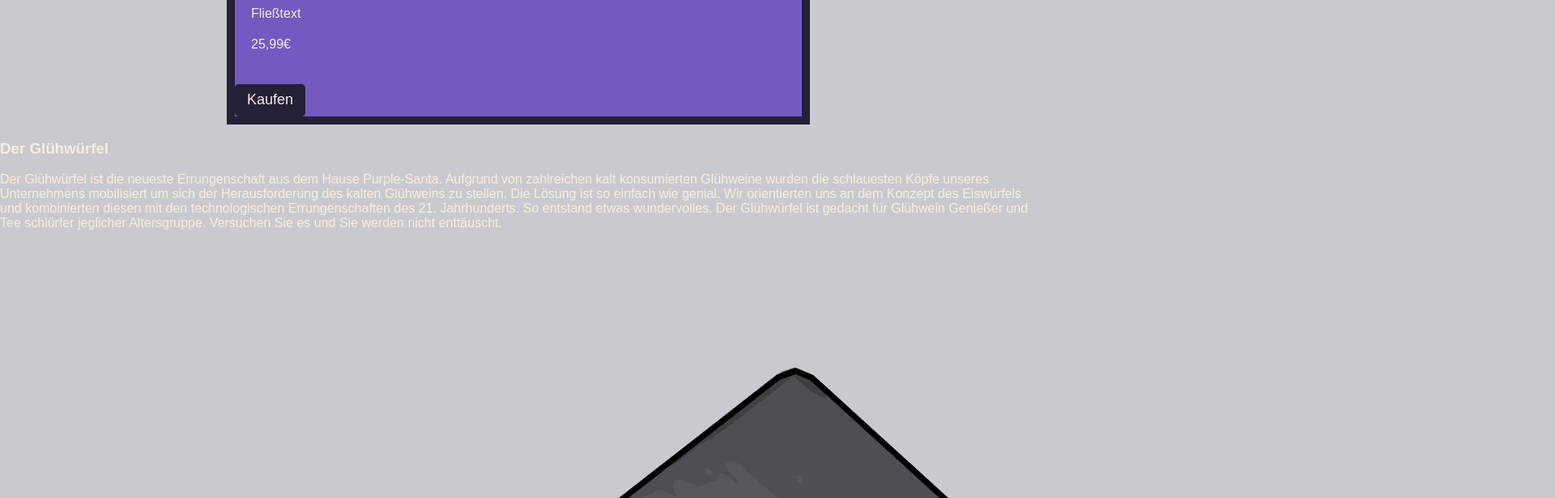
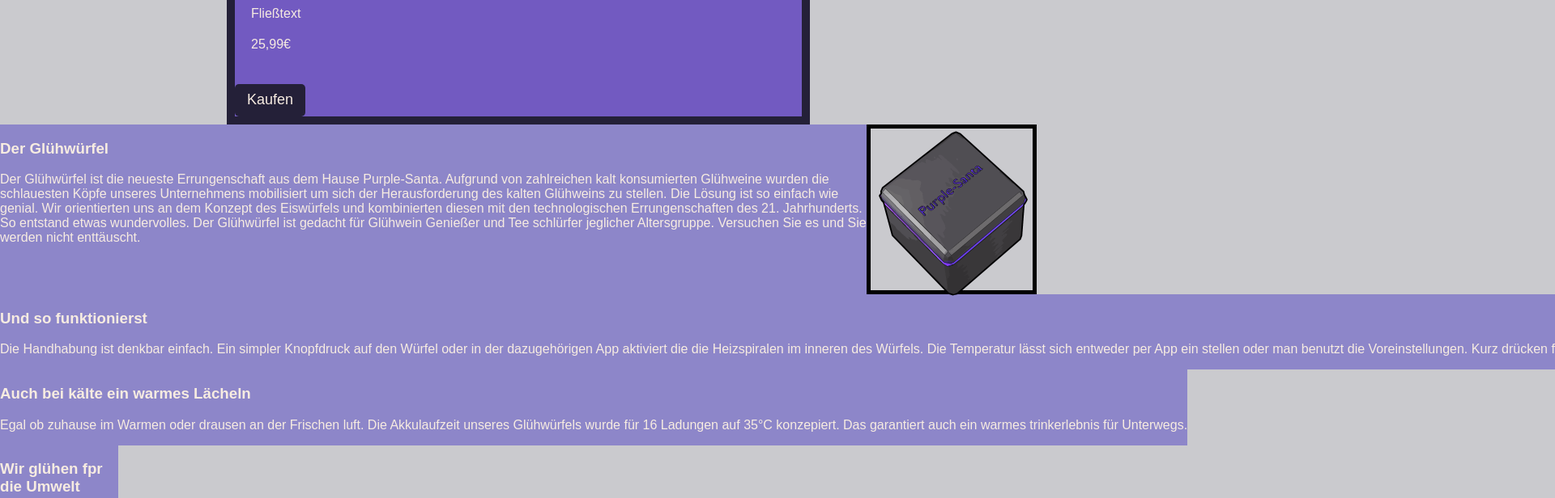
Before and after one commit to f0rkster/Purple-Santa, a plain HTML site: page index.html in a window 1280 px wide. Shown: the part 580-1196 px from the top of the page at 81% size, 1920 px wide, since content can reach past the window. Drawn offline with Linux system fonts and the light colour scheme; a web font is replaced by a local one.

Commit message:
matze push

```diff
--- a/assets/css/design-index.css
+++ b/assets/css/design-index.css
@@ -131,13 +131,24 @@ header {
 .offer .wrap .data button:hover {
     background-color: var(--linen);
     color: var(--dark-purple);
-
-.story {
-    color: var(--dark-purple);
 }
 
-.story article {
+
+.article-wrap{
+    display: flex;
+}
+.article-wrap article{
     background: var(--lavendar);
-    width: 500px;
+}
 
+.cropped-img{
+    border: 5px solid black;
+    width: 200px;
+    height: 200px;
 }
+
+.article-wrap img {
+    scale: 0.25;
+    margin-left: -430%;
+    margin-top: -220%;
+}
--- a/index.html
+++ b/index.html
@@ -51,13 +51,18 @@
         </section>
 
         <section class="story">
+            <div class="article-wrap">
                 <article>
                     <h3>Der Glühwürfel</h3>
                     <p>Der Glühwürfel ist die neueste Errungenschaft aus dem Hause Purple-Santa. Aufgrund von zahlreichen kalt konsumierten Glühweine wurden die schlauesten Köpfe unseres Unternehmens mobilisiert um sich der Herausforderung des kalten Glühweins
                         zu stellen. Die Lösung ist so einfach wie genial. Wir orientierten uns an dem Konzept des Eiswürfels und kombinierten diesen mit den technologischen Errungenschaften des 21. Jahrhunderts. So entstand etwas wundervolles. Der Glühwürfel
                         ist gedacht für Glühwein Genießer und Tee schlürfer jeglicher Altersgruppe. Versuchen Sie es und Sie werden nicht enttäuscht.</p>
                 </article>
+                <div class="cropped-img">
                     <img src="assets/images/comic_cube.png" alt="Glühwürfel">
+                </div>
+            </div>
+            <div class="article-wrap">
                 <article>
                     <h3>Und so funktionierst</h3>
                     <p>
@@ -66,17 +71,22 @@
                     </p>
                 </article>
                 <img src="assets/images/woman.jpg" alt="Frau mit Tasse">
+            </div>
+            <div class="article-wrap">
                 <article>
                     <h3>Auch bei kälte ein warmes Lächeln</h3>
                     <p>Egal ob zuhause im Warmen oder drausen an der Frischen luft. Die Akkulaufzeit unseres Glühwürfels wurde für 16 Ladungen auf 35°C konzepiert. Das garantiert auch ein warmes trinkerlebnis für Unterwegs. </p>
                 </article>
                 <img src="assets/images/christmas_market.jpg" alt="Weihnachtsmarkt">
+            </div>
+            <div class="article-wrap">
                 <article>
                     <h3>Wir glühen fpr die Umwelt</h3>
                     <p>Abgesehen davon das unser Glühwürfel aus einer aus einer nachhaltigen Kohlenstoff-Polymer-Verbindung besteht, die sich zu 100% recyclen lässt setzt sich Purple-Santa auch mit der Verkaufstrategie für die Umwelt ein. Purple-Santa hat es
                         sich auf die Fahne geschrieben für jeden Verkauften Glühwürfel einen Euro an eine Organisation zu spenden die sich gegen den umweltbelasteten Einsatz von Kühlflüssigkeiten in der Verbrennungsmotor-Industrie.</p>
                 </article>
                 <img src="assets/images/purple_leaf.svg" alt="Violettes Blatt">
+            </div>
 
         </section>
 
```
Lines whose indentation alone changed are shown as unchanged.
